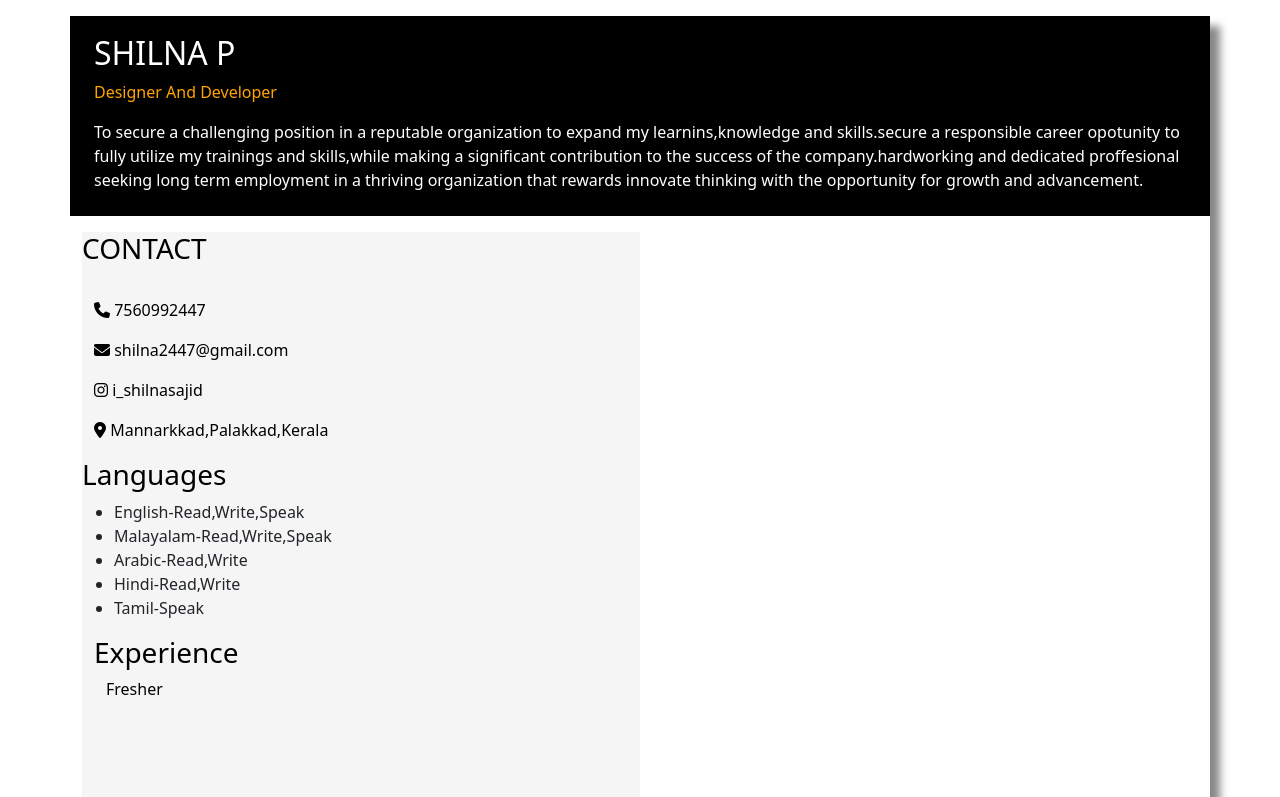
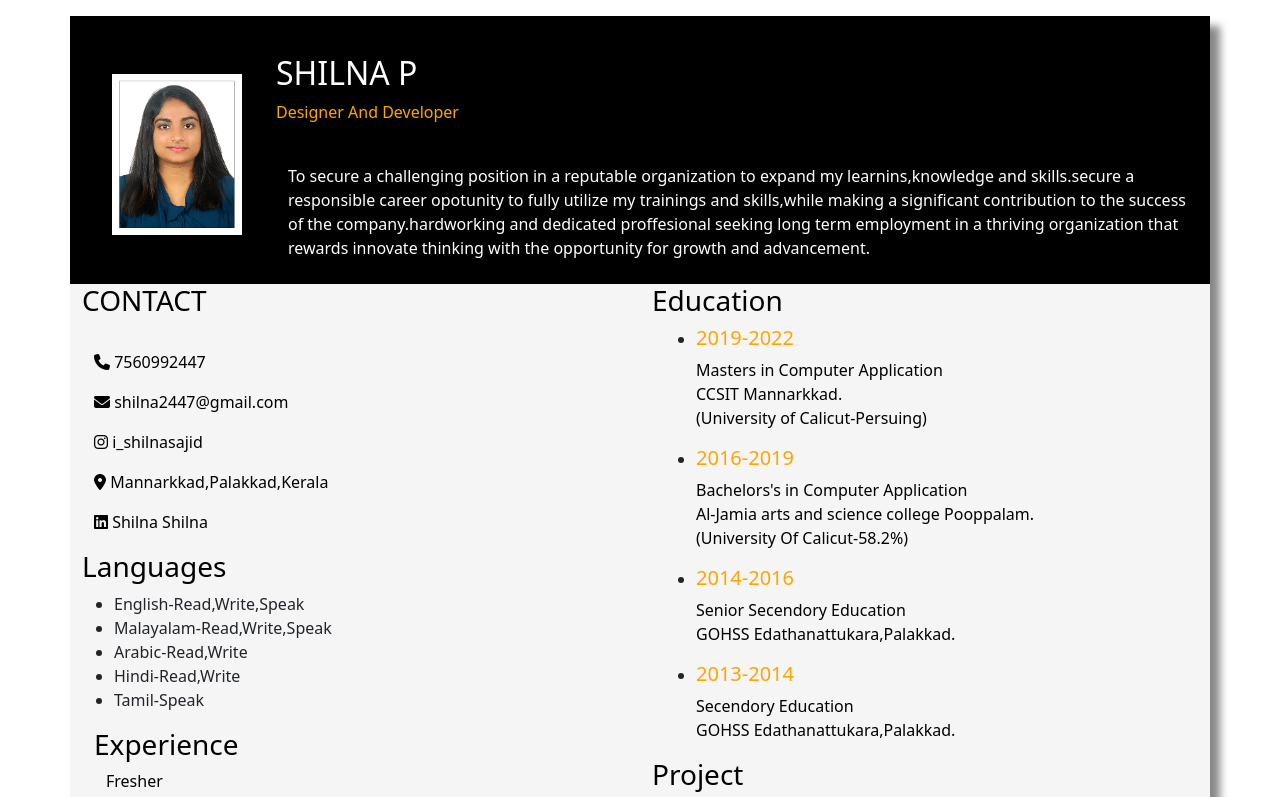
Before and after one commit to Shilnasajd/Resume, a plain HTML site: page index.html in a window 1280 px wide. Shown: the top 797 px of the page. Drawn offline with nearby package versions, Linux system fonts and the light colour scheme.

Commit message:
initial commit

```diff
--- a/index.css
+++ b/index.css
@@ -14,6 +14,7 @@ img{
     height: 161px;
     margin-top: 50px;
     margin-left: 30px;
+
 
 }
 .c{
--- a/index.html
+++ b/index.html
@@ -21,15 +21,15 @@
     <div class="z container">
         <div class="row mt-3 mb-3 ">
             <nav class="navbar">
-                <!-- <div class="row"> -->
-                    <!-- <div class="col-2">
+                <div class="row">
+                    <div class="col-2">
 
                         <div class="container ">
                             <img src="./images/199455.jpg" alt="">
                         </div>
 
-                    </div> -->
-                    <!-- <div class="col-10"> -->
+                    </div>
+                    <div class="col-10">
                         <div class="container">
                             <a class="navbar-brand" href="#">
                             </a>
@@ -54,7 +54,7 @@
                             </div>
                         </div>
                     </div>
-                <!-- </div> -->
+                </div>
             </nav>
 
             <div class="a col-6 ">
@@ -68,6 +68,11 @@
                     <p> <i class="fa-solid fa-envelope"></i> shilna2447@gmail.com<br></p>
                     <p> <i class="fa-brands fa-instagram"></i> i_shilnasajid</p>
                     <p><i class="fa-solid fa-location-dot"></i> Mannarkkad,Palakkad,Kerala</p>
+                    <p><i class="fa-brands fa-linkedin"></i> Shilna Shilna</p>
+
+
+
+
                 </div>
                 <h3>Languages</h3>
                 <ul>
@@ -115,7 +120,7 @@
                             <p>
                                 Masters in Computer Application <br>
                                 CCSIT Mannarkkad.<br>
-                                (University of Calicut)
+                                (University of Calicut-Persuing)
                             </p>
                         </li>
 
@@ -127,7 +132,8 @@
                             <p>
                                 Bachelors's in Computer Application <br>
                                 Al-Jamia arts and science college Pooppalam.<br>
-                                (University Of Calicut)
+                                (University Of Calicut-58.2%)
+
                             </p>
                         </li>
                         <li>
```
